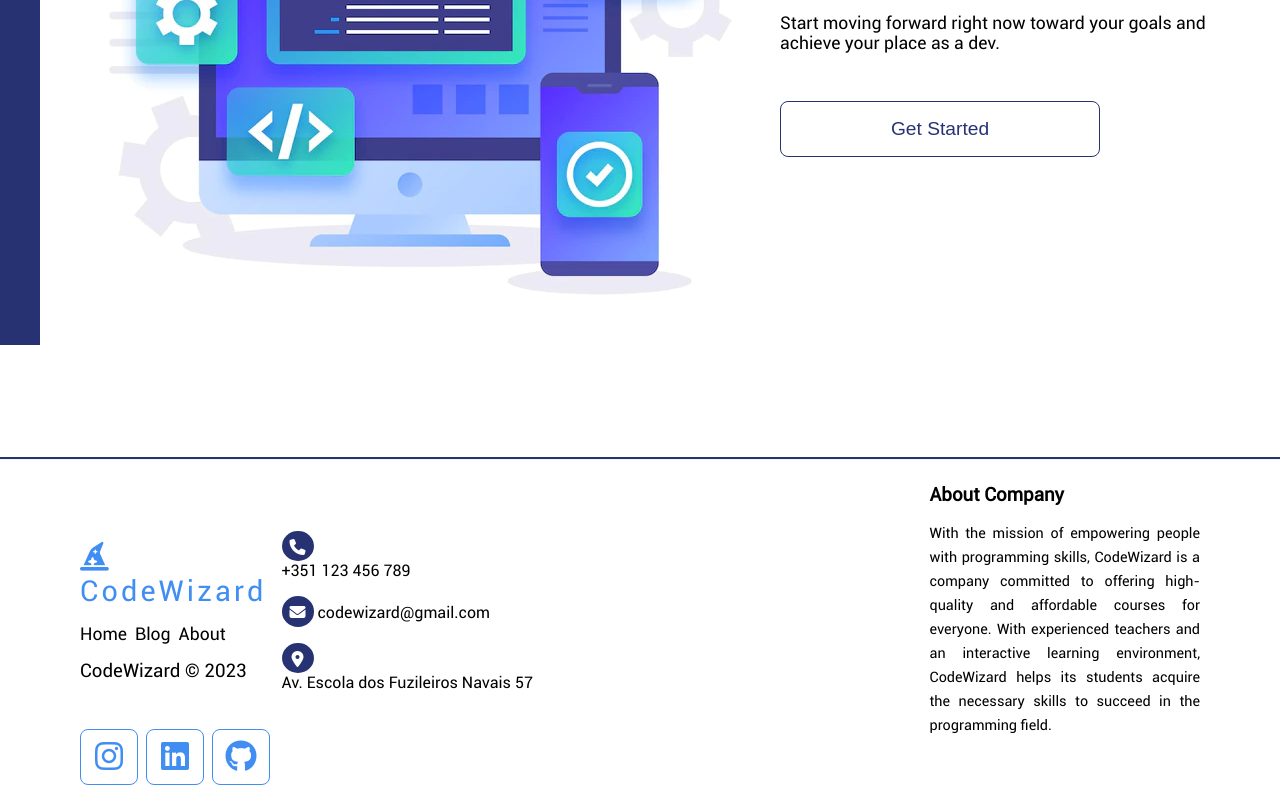
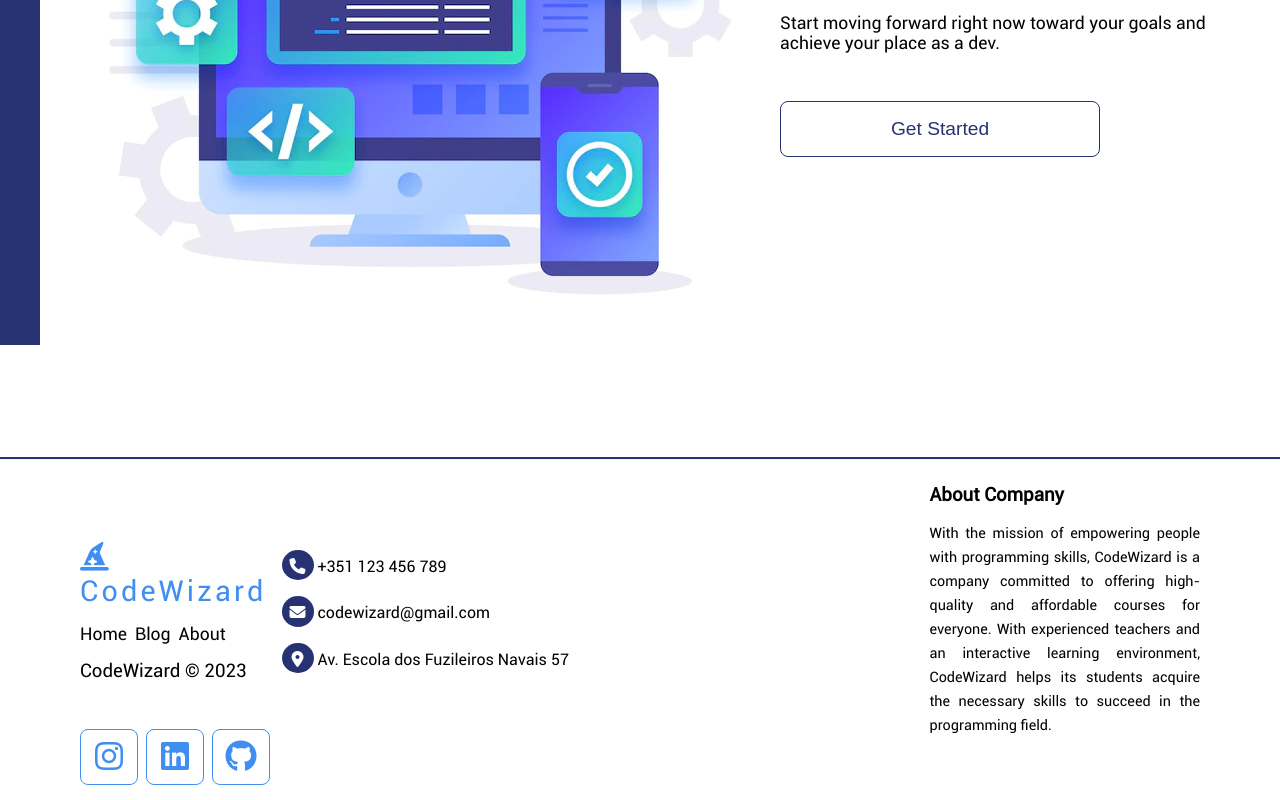
Before and after one commit to Victorceloss/code-wizard, a React (Vite) app in the folder frontend/: page / in a window 1280 px wide. Shown: the part 2255-3055 px from the top of the page. Built offline with nearby package versions, Linux system fonts and the light colour scheme.

Commit message:
:sparkles: : chore: Small changes in the Footer

```diff
--- a/frontend/src/components/Footer/footer.jsx
+++ b/frontend/src/components/Footer/footer.jsx
@@ -21,7 +21,9 @@ export const Footer = () => {
         </div>
         <div className="footer-contacts">
           <div className="contact-info">
-            <i className="fa-solid fa-phone"></i> +351 123 456 789
+            <a href="/" className="mail-link">
+              <i className="fa-solid fa-phone"></i> +351 123 456 789
+            </a>
           </div>
           <div className="contact-info">
             <a href="mailto:codewizard2023company@gmail.com" className="mail-link">
@@ -29,7 +31,9 @@ export const Footer = () => {
             </a>
           </div>
           <div className="contact-info">
-            <i className="fa-solid fa-location-dot"></i> Av. Escola dos Fuzileiros Navais 57
+            <a href="" className="mail-link">
+              <i className="fa-solid fa-location-dot"></i> Av. Escola dos Fuzileiros Navais 57
+            </a>
           </div>
         </div>
         <div className="footer-about">
```
